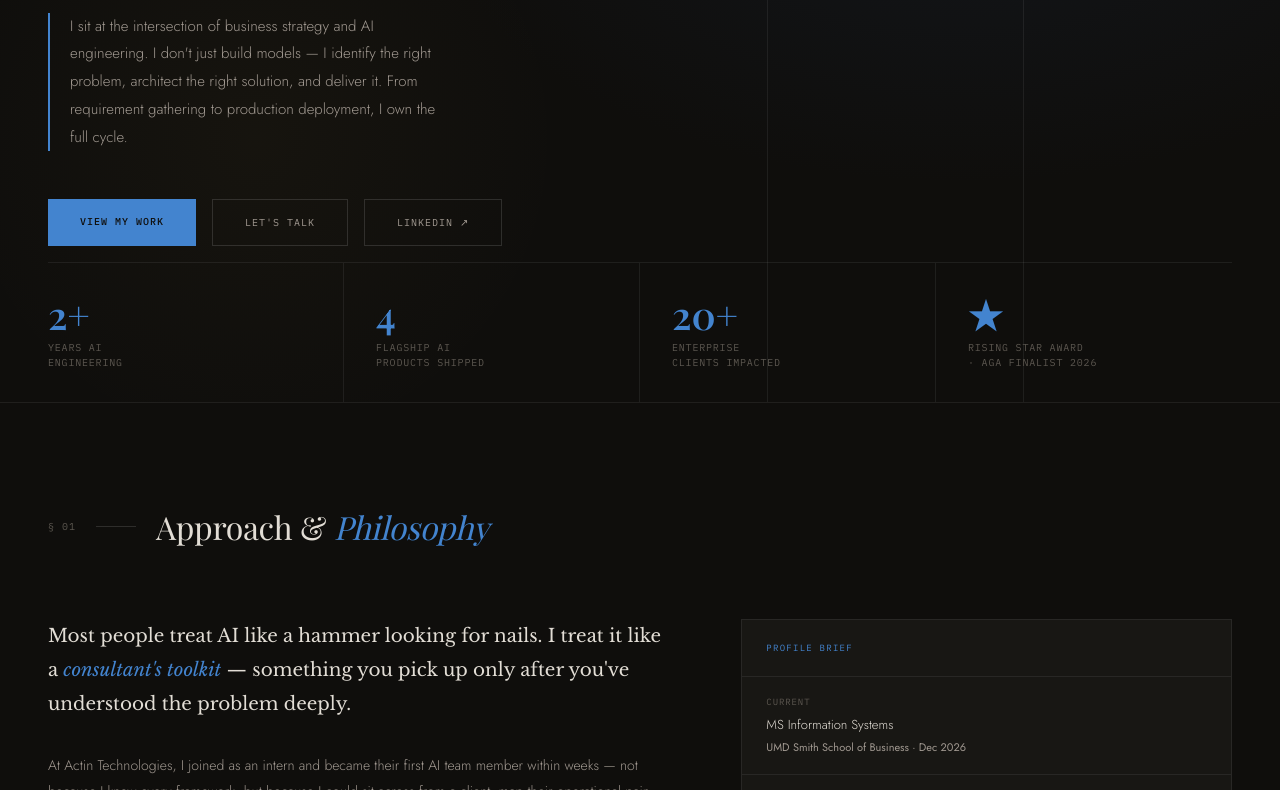
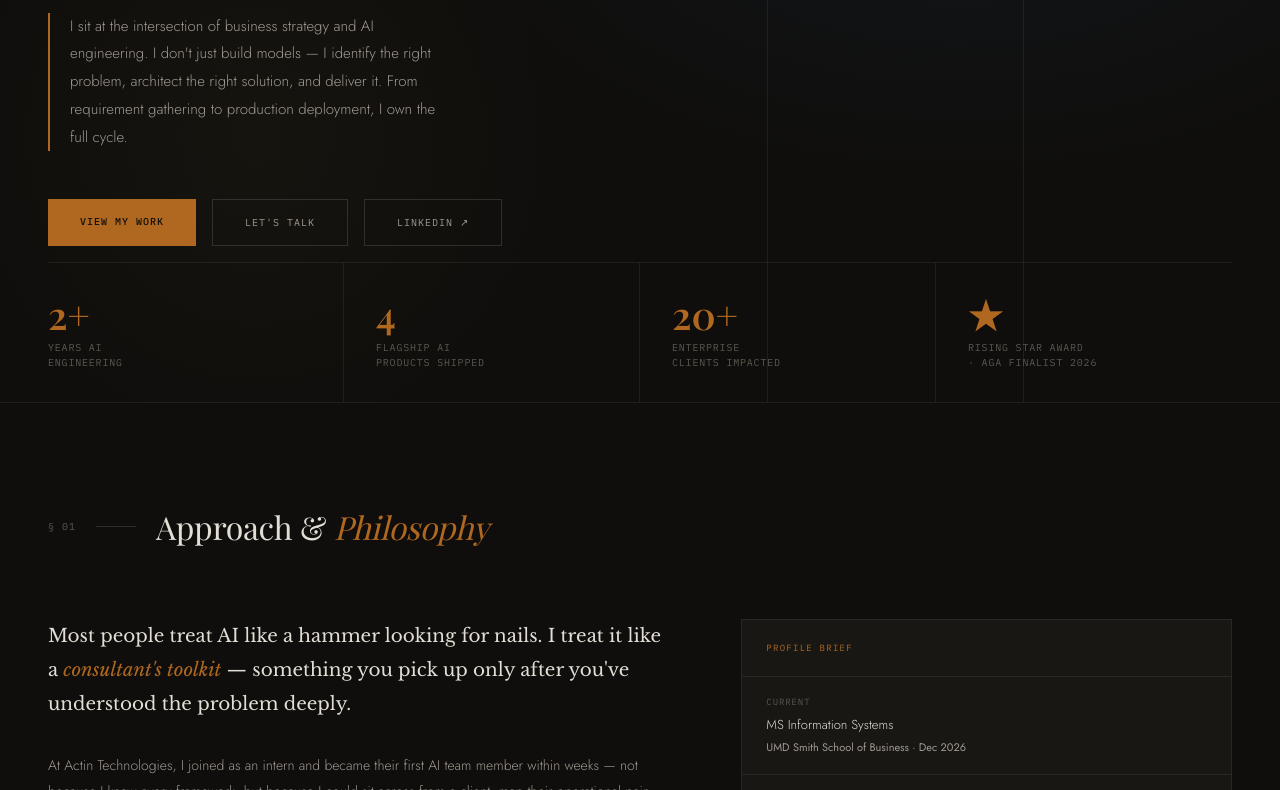
Before and after one commit to Manas2409/Manas2409.github.io, a plain HTML site: page index.html in a window 1280 px wide. Shown: the part 475-1265 px from the top of the page. Drawn offline with nearby package versions, Linux system fonts and the light colour scheme; a web font is replaced by a local one.

Commit message:
update 3

```diff
--- a/index.html
+++ b/index.html
@@ -17,7 +17,7 @@
   --text: #e2ddd5;
   --text-mid: #a09890;
   --text-low: #5c5750;
-  --gold: #4384cf;
+  --gold: #b06820;
   --gold-dim: rgba(74,158,255,0.10);
   --gold-dim2: rgba(74,158,255,0.05);
   --navy: #1e2d45;
```
